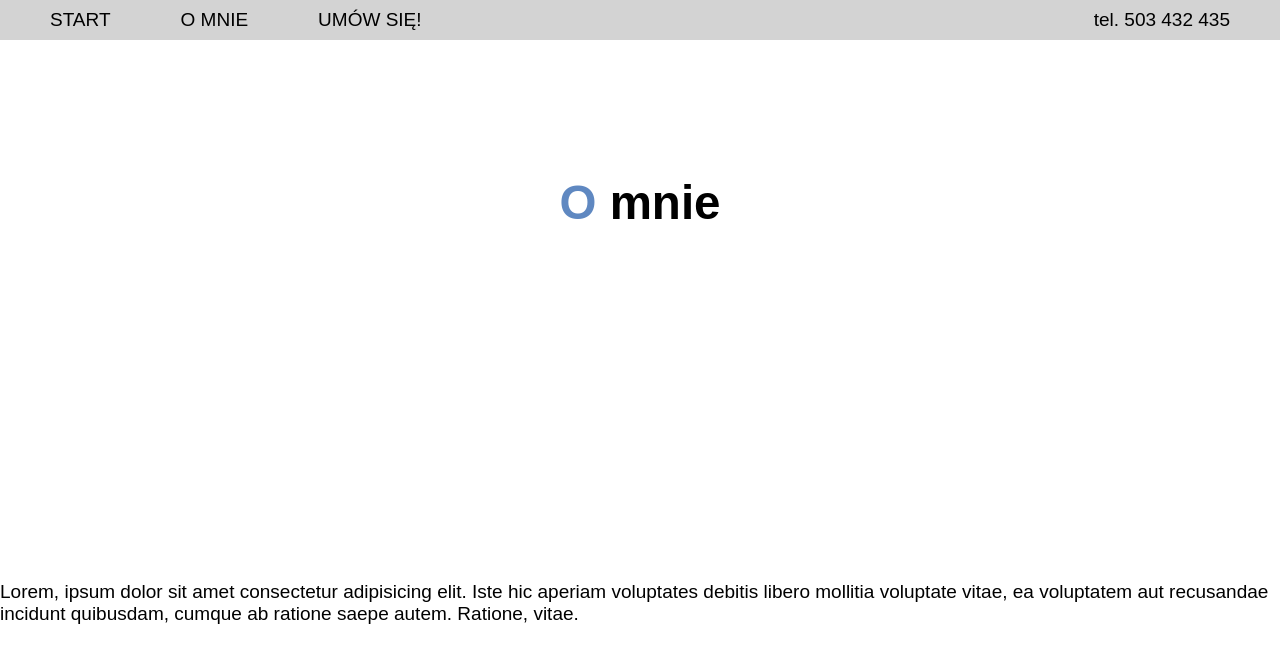
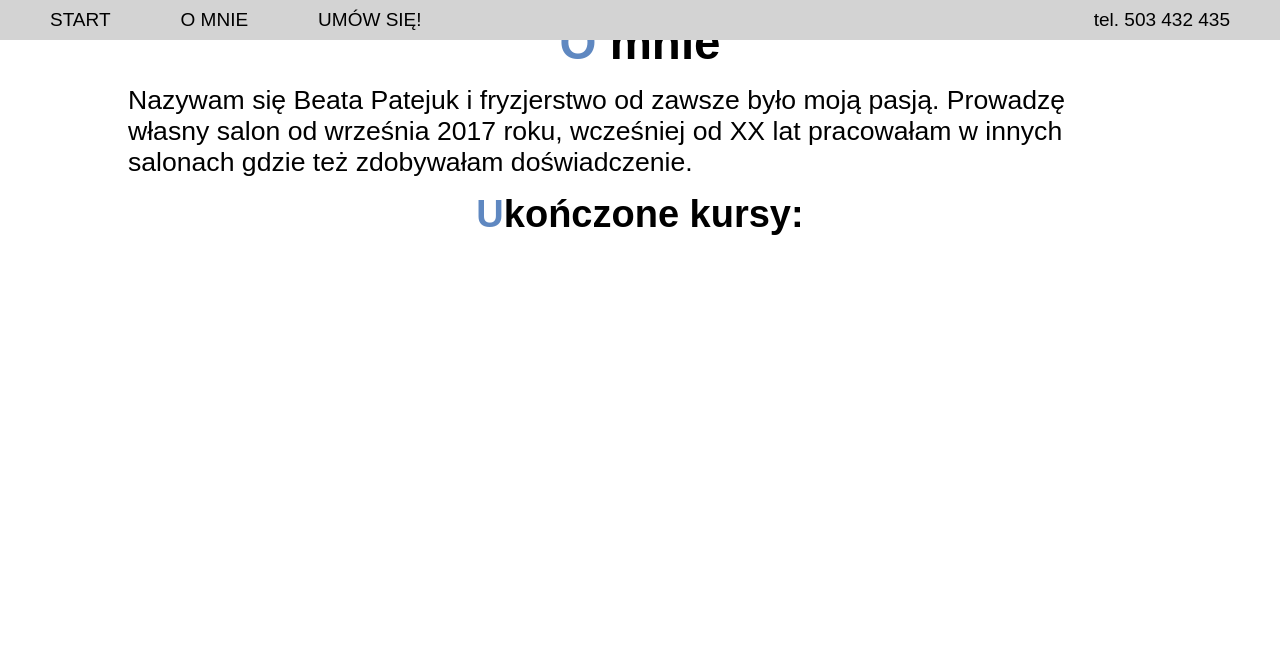
Before and after one commit to Adaxelx/strona-salonu, a React (Create React App) app: page /partnership in a window 1280 px wide. Shown: the top 662 px of the page. Built offline with nearby package versions, Linux system fonts and the light colour scheme.

Commit message:
some styles in about(titles and text)

```diff
--- a/src/MobileComponents/AboutPage.js
+++ b/src/MobileComponents/AboutPage.js
@@ -8,7 +8,8 @@ class AboutMe extends React.Component {
         return (
             <section className='aboutPage'>
                 <h1 className='title'><span className='firstLetter'>O</span> mnie</h1>
-                <p>Lorem, ipsum dolor sit amet consectetur adipisicing elit. Iste hic aperiam voluptates debitis libero mollitia voluptate vitae, ea voluptatem aut recusandae incidunt quibusdam, cumque ab ratione saepe autem. Ratione, vitae.</p>
+                <p className='intro'>Nazywam się Beata Patejuk i fryzjerstwo od zawsze było moją pasją. Prowadzę własny salon od września 2017 roku, wcześniej od XX lat pracowałam w innych salonach gdzie też zdobywałam doświadczenie.</p>
+                <h2 className='subtitle'><span className='firstLetter'>U</span>kończone kursy: </h2>
             </section>
          );
     }
--- a/src/Styles/AboutStyles/_aboutPage.sass
+++ b/src/Styles/AboutStyles/_aboutPage.sass
@@ -1,6 +1,16 @@
 .aboutPage
     height: 100vh
     width: 100%
-    +flexColumnAround()
+    +flexAlignCenter()
+    justify-content: flex-start
     .title
+        margin-top: $space-content
         font-size: $font-sizeTitle
+        text-align: center
+    .intro
+        font-size: $font-sizeContent
+        width: 80%
+        margin-top: $space-content
+    .subtitle
+        margin-top: $space-content
+        font-size: $font-sizeSubtitle
```
